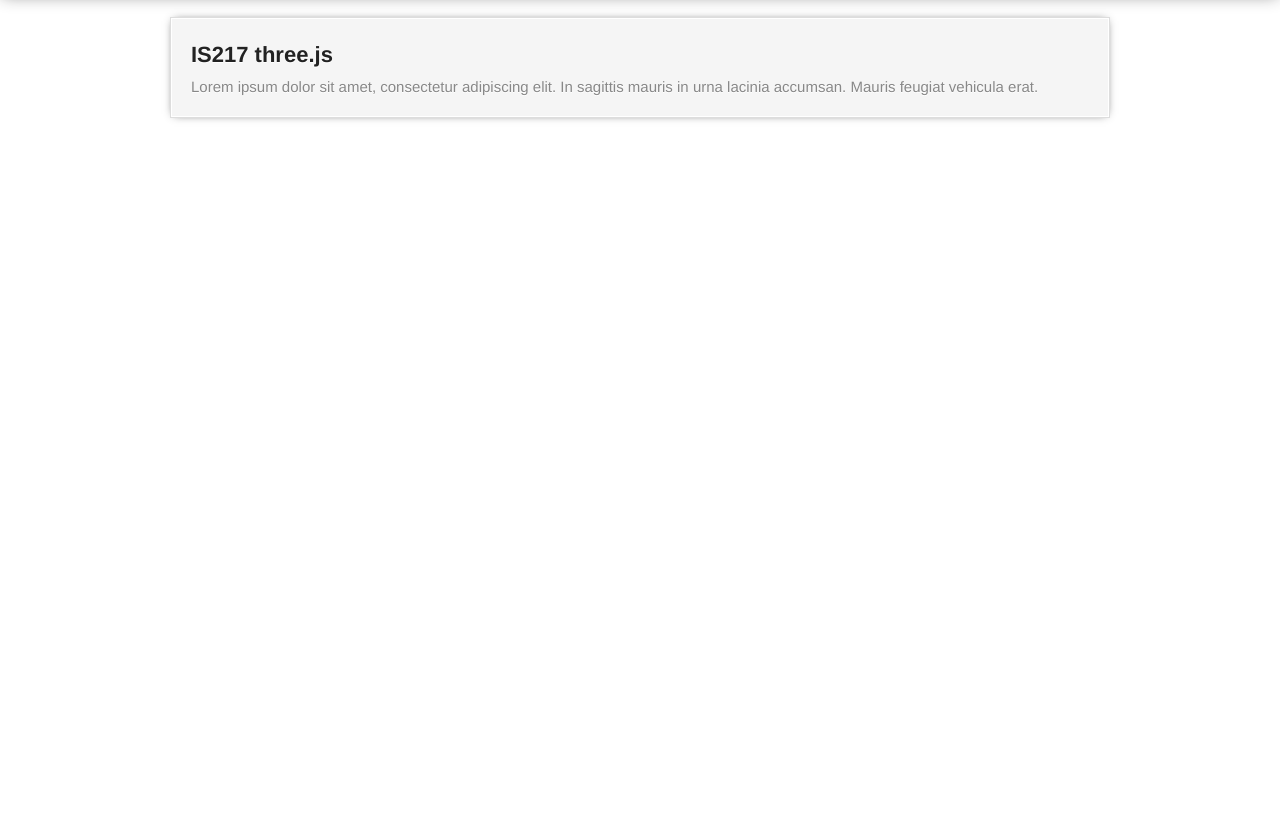
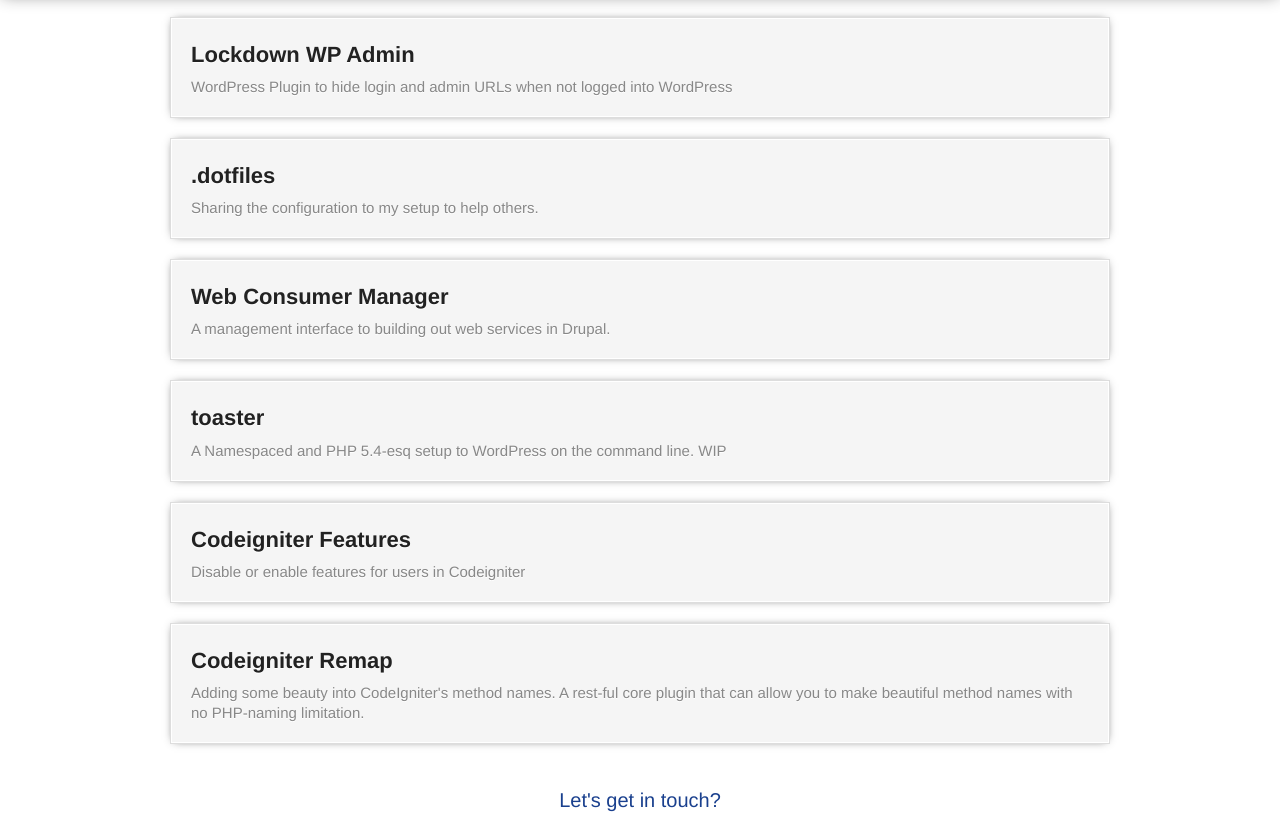
Before and after one commit to srtfisher/srtfisher.github.com, a plain HTML site: page index.html in a window 1280 px wide. Shown: the part 190-1026 px from the top of the page. Before the commit the page ends 800 px from the top, so only its background shows below. Drawn offline with Linux system fonts and the light colour scheme.

Commit message:
Adding stuff

```diff
--- a/index.html
+++ b/index.html
@@ -12,7 +12,8 @@
 	<link rel="stylesheet" href="stylesheets/foundation.min.css">
 	<link rel="stylesheet" href="stylesheets/app.css">
 
-	<script src="javascripts/modernizr.foundation.js"></script>
+	<meta name="description" content="Sean Fisher (srtfisher) GitHub Projects" />
+	<meta name="keywords" content="srtfisher, sean fisher, github, open source, php, nyc, software developer, web developer" />
 </head>
 <body>
 	<header id="global-header">
@@ -34,11 +35,45 @@
 	</header>
 
 	<section id="project-listing" class="row">
-		<a href="#">
+		<a href="https://github.com/srtfisher/Lockdown-WPAdmin">
 			<div class="project">
-				<h3>IS217 three.js</h3>
-				<p>Lorem ipsum dolor sit amet, consectetur adipiscing elit. In sagittis mauris in urna lacinia accumsan. Mauris feugiat vehicula erat.</p>
+				<h3>Lockdown WP Admin</h3>
+				<p>WordPress Plugin to hide login and admin URLs when not logged into WordPress</p>
 			</div>
 		</a>
+		<a href="https://github.com/srtfisher/dotfiles">
+			<div class="project">
+				<h3>.dotfiles</h3>
+				<p>Sharing the configuration to my setup to help others.</p>
+			</div>
+		</a>
+		<a href="https://github.com/kaw393939/wconsumer">
+			<div class="project">
+				<h3>Web Consumer Manager</h3>
+				<p>A management interface to building out web services in Drupal.</p>
+			</div>
+		</a>
+		<a href="https://github.com/srtfisher/toaster">
+			<div class="project">
+				<h3>toaster</h3>
+				<p>A Namespaced and PHP 5.4-esq setup to WordPress on the command line. WIP</p>
+			</div>
+		</a>
+		<a href="https://github.com/srtfisher/Codeigniter-Features">
+			<div class="project">
+				<h3>Codeigniter Features</h3>
+				<p>Disable or enable features for users in Codeigniter</p>
+			</div>
+		</a>
+
+		<a href="https://github.com/srtfisher/CodeIgniter-Remap">
+			<div class="project">
+				<h3>Codeigniter Remap</h3>
+				<p>Adding some beauty into CodeIgniter's method names. A rest-ful core plugin that can allow you to make beautiful method names with no PHP-naming limitation.</p>
+			</div>
+		</a>
+
 	</section>
+
+	<p align="center" class="footer-call"><a href="http://seanfisher.co/#contact">Let's get in touch?</a></p>
 </body>
--- a/stylesheets/app.css
+++ b/stylesheets/app.css
@@ -41,6 +41,10 @@ header#global-header {
 	padding: 20px;
 	margin-bottom: 20px;
 }
+#project-listing .project:hover {
+	border-color: #A8A8A8;
+	transition: .25s;
+}
 #project-listing .project h3 {
 	font-size: 22px;
 	margin: 5px 0 10px;
@@ -55,3 +59,9 @@ header#global-header {
 	line-height: 20px;
 	margin: 0;
 }
+
+p.footer-call {
+	font-size: 20px;
+	margin: 0;
+	padding: 20px 0;
+}
```
